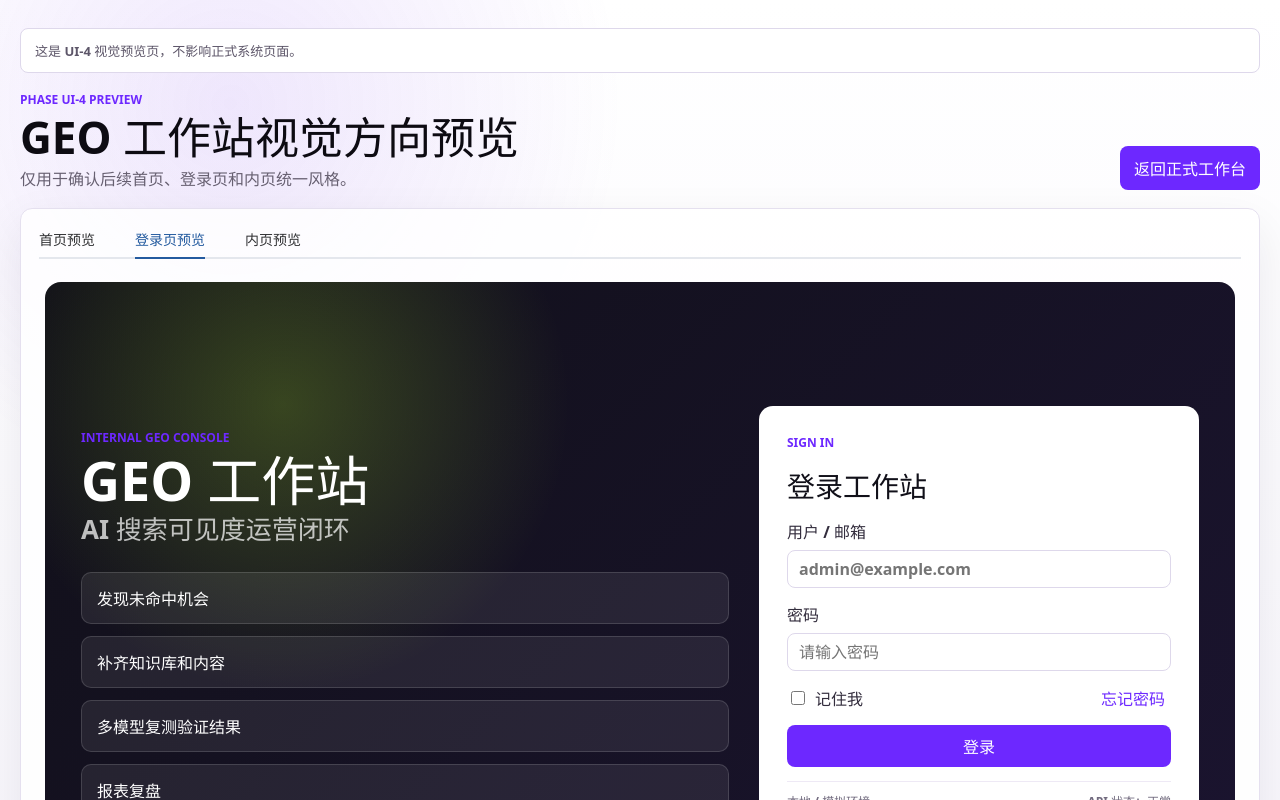
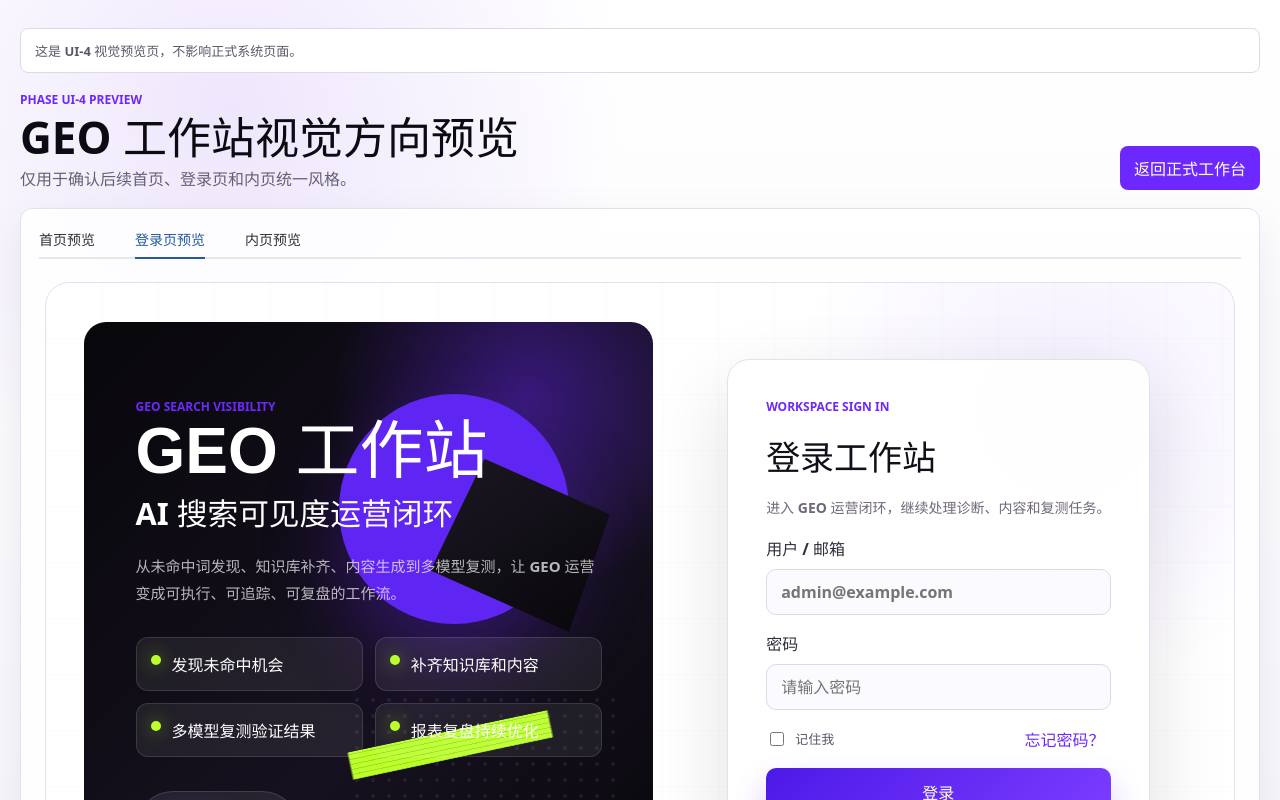
Before and after one commit to le989/geo-workstation, a Vue app in the folder apps/web/: page /style-preview in a window 1280 px wide. Both pictures are taken after a click on the tab "登录页预览". Shown: the top 800 px of the page. Built offline with nearby package versions, Linux system fonts and the light colour scheme.

Commit message:
优化 UI 预览登录页视觉

```diff
--- a/apps/web/src/views/StylePreviewView.vue
+++ b/apps/web/src/views/StylePreviewView.vue
@@ -268,20 +268,34 @@ const metricCards = [
         <el-tab-pane label="登录页预览" name="login">
           <section class="geo-preview-login">
             <div class="geo-preview-login-copy">
-              <p class="geo-preview-kicker">Internal GEO Console</p>
+              <div class="geo-preview-login-grid" aria-hidden="true" />
+              <div class="geo-preview-login-orb" aria-hidden="true" />
+              <div class="geo-preview-login-slab" aria-hidden="true" />
+              <div class="geo-preview-login-brush" aria-hidden="true" />
+              <p class="geo-preview-kicker">GEO SEARCH VISIBILITY</p>
               <h2>GEO 工作站</h2>
               <h3>AI 搜索可见度运营闭环</h3>
+              <p class="geo-preview-login-lede">
+                从未命中词发现、知识库补齐、内容生成到多模型复测，让 GEO 运营变成可执行、可追踪、可复盘的工作流。
+              </p>
               <ul>
                 <li>发现未命中机会</li>
                 <li>补齐知识库和内容</li>
                 <li>多模型复测验证结果</li>
-                <li>报表复盘</li>
+                <li>报表复盘持续优化</li>
               </ul>
+              <article class="geo-preview-login-signal">
+                <span>Visibility Loop</span>
+                <strong>诊断 → 生成 → 复测</strong>
+              </article>
             </div>
 
             <form class="geo-preview-login-card" aria-label="预览登录卡片">
-              <p class="geo-preview-kicker">Sign In</p>
+              <p class="geo-preview-kicker">Workspace Sign In</p>
               <h2>登录工作站</h2>
+              <span class="geo-preview-login-card-copy">
+                进入 GEO 运营闭环，继续处理诊断、内容和复测任务。
+              </span>
               <label>
                 用户 / 邮箱
                 <input placeholder="admin@example.com" type="text">
@@ -295,12 +309,12 @@ const metricCards = [
                   <input type="checkbox">
                   记住我
                 </label>
-                <button type="button">忘记密码</button>
+                <button type="button">忘记密码？</button>
               </div>
               <button type="button" class="geo-preview-login-submit">登录</button>
               <div class="geo-preview-login-status">
-                <span>本地 / 模拟环境</span>
-                <span>API 状态：正常</span>
+                <span><i aria-hidden="true" />本地 / 模拟环境</span>
+                <span><i aria-hidden="true" />API 状态：正常</span>
               </div>
             </form>
           </section>
@@ -1601,72 +1615,228 @@ const metricCards = [
 
 .geo-preview-login {
   display: grid;
-  grid-template-columns: minmax(0, 1fr) minmax(360px, 440px);
-  gap: 30px;
+  grid-template-columns: minmax(0, 1.05fr) minmax(380px, 0.95fr);
+  gap: 28px;
   align-items: center;
-  padding: 36px;
-  border-radius: 16px;
+  padding: clamp(24px, 3vw, 46px);
+  border: 1px solid #e5e0ef;
+  border-radius: 24px;
   background:
-    radial-gradient(circle at 20% 18%, rgb(186 255 41 / 22%), transparent 26%),
-    linear-gradient(135deg, #111019 0%, #1b1430 100%);
+    radial-gradient(circle at 86% 18%, rgb(109 40 255 / 8%), transparent 24%),
+    linear-gradient(90deg, rgb(17 16 25 / 2%) 1px, transparent 1px) 0 0 / 56px 56px,
+    linear-gradient(0deg, rgb(17 16 25 / 1.5%) 1px, transparent 1px) 0 0 / 56px 56px,
+    #ffffff;
 }
 
 .geo-preview-login-copy {
+  position: relative;
+  display: grid;
+  align-content: center;
+  overflow: hidden;
+  min-height: 620px;
+  padding: clamp(34px, 4vw, 58px);
+  border-radius: 22px;
+  background:
+    radial-gradient(circle at 18% 105%, rgb(109 40 255 / 68%), transparent 23%),
+    radial-gradient(circle at 78% 12%, rgb(109 40 255 / 42%), transparent 28%),
+    linear-gradient(135deg, #08070b 0%, #16111f 58%, #08070b 100%);
   color: #fff;
+  isolation: isolate;
+}
+
+.geo-preview-login-copy::after {
+  position: absolute;
+  right: -40px;
+  bottom: -42px;
+  width: 245px;
+  height: 170px;
+  clip-path: polygon(0 88%, 20% 16%, 40% 54%, 58% 5%, 100% 82%, 76% 100%, 18% 100%);
+  background:
+    linear-gradient(135deg, #ffffff 0 34%, #bbb9c5 35% 54%, #ffffff 55% 100%);
+  content: "";
+  opacity: 0.84;
+  z-index: -1;
+}
+
+.geo-preview-login-copy > :not(.geo-preview-login-grid):not(.geo-preview-login-orb):not(.geo-preview-login-slab):not(.geo-preview-login-brush) {
+  position: relative;
+  z-index: 2;
 }
 
 .geo-preview-login-copy h2 {
   color: #fff;
-  font-size: 54px;
+  font-family: "Microsoft YaHei", "PingFang SC", "Hiragino Sans GB", sans-serif;
+  font-size: clamp(54px, 5vw, 82px);
+  line-height: 0.96;
 }
 
 .geo-preview-login-copy h3 {
-  color: rgb(255 255 255 / 72%);
+  margin: 6px 0 0;
+  color: #ffffff;
+  font-size: clamp(26px, 2.4vw, 38px);
+  font-weight: 950;
+  line-height: 1.18;
+}
+
+.geo-preview-login-lede {
+  max-width: 620px;
+  margin: 22px 0 0;
+  color: rgb(255 255 255 / 70%);
+  font-size: 15px;
+  font-weight: 650;
+  line-height: 1.8;
 }
 
 .geo-preview-login-copy ul {
   display: grid;
+  grid-template-columns: repeat(2, minmax(0, 1fr));
   gap: 12px;
-  margin: 26px 0 0;
+  max-width: 640px;
+  margin: 30px 0 0;
   padding: 0;
   list-style: none;
 }
 
 .geo-preview-login-copy li {
-  padding: 13px 15px;
-  border: 1px solid rgb(255 255 255 / 14%);
-  border-radius: 10px;
-  background: rgb(255 255 255 / 8%);
+  position: relative;
+  padding: 14px 15px 14px 35px;
+  border: 1px solid rgb(255 255 255 / 12%);
+  border-radius: 12px;
+  background: rgb(255 255 255 / 7%);
   color: #fff;
   font-weight: 750;
 }
 
+.geo-preview-login-copy li::before {
+  position: absolute;
+  top: 17px;
+  left: 14px;
+  width: 10px;
+  height: 10px;
+  border-radius: 50%;
+  background: #baff29;
+  box-shadow: 0 0 18px rgb(186 255 41 / 58%);
+  content: "";
+}
+
+.geo-preview-login-grid {
+  position: absolute;
+  right: 34px;
+  bottom: 70px;
+  width: 270px;
+  height: 180px;
+  background:
+    radial-gradient(circle, rgb(255 255 255 / 24%) 1.5px, transparent 2.4px) 0 0 / 16px 16px;
+  opacity: 0.28;
+  z-index: -2;
+}
+
+.geo-preview-login-orb {
+  position: absolute;
+  top: 72px;
+  right: 84px;
+  width: 230px;
+  height: 230px;
+  border-radius: 50%;
+  background:
+    radial-gradient(circle at 38% 30%, rgb(255 255 255 / 20%), transparent 0 15%, transparent 16%),
+    #5f25f2;
+  box-shadow: 0 38px 76px rgb(95 31 226 / 34%);
+  z-index: -2;
+}
+
+.geo-preview-login-slab {
+  position: absolute;
+  top: 146px;
+  right: 40px;
+  width: 176px;
+  height: 154px;
+  clip-path: polygon(18% 0, 94% 20%, 84% 100%, 0 78%);
+  background: linear-gradient(135deg, #1b1722 0%, #08070b 100%);
+  filter: drop-shadow(0 20px 32px rgb(0 0 0 / 28%));
+  transform: rotate(11deg);
+  z-index: -1;
+}
+
+.geo-preview-login-brush {
+  position: absolute;
+  right: 78px;
+  bottom: 184px;
+  width: 240px;
+  height: 28px;
+  border-radius: 999px;
+  background:
+    repeating-linear-gradient(0deg, rgb(17 16 25 / 14%) 0 1px, transparent 1px 5px),
+    linear-gradient(90deg, transparent 0 5%, #baff29 6% 90%, transparent 91% 100%);
+  transform: rotate(-12deg);
+  z-index: 1;
+}
+
+.geo-preview-login-signal {
+  display: inline-grid;
+  gap: 7px;
+  width: fit-content;
+  margin-top: 34px;
+  padding: 14px 18px;
+  border: 1px solid rgb(255 255 255 / 13%);
+  border-radius: 999px;
+  background: rgb(255 255 255 / 8%);
+}
+
+.geo-preview-login-signal span {
+  color: #baff29;
+  font-size: 12px;
+  font-weight: 900;
+  text-transform: uppercase;
+}
+
+.geo-preview-login-signal strong {
+  color: #ffffff;
+  font-size: 14px;
+}
+
 .geo-preview-login-card {
   display: grid;
-  gap: 14px;
-  padding: 28px;
-  border-radius: 14px;
-  background: #fff;
+  gap: 16px;
+  max-width: 500px;
+  margin: 0 auto;
+  padding: clamp(28px, 3vw, 42px);
+  border: 1px solid #e5e0ef;
+  border-radius: 22px;
+  background: rgb(255 255 255 / 96%);
+  box-shadow: 0 28px 80px rgb(24 20 36 / 12%);
 }
 
 .geo-preview-login-card h2 {
   margin: 0;
   color: #111019;
-  font-size: 28px;
+  font-size: 34px;
+  font-weight: 950;
+}
+
+.geo-preview-login-card-copy {
+  max-width: 360px;
+  color: #706879;
+  font-size: 14px;
+  font-weight: 650;
+  line-height: 1.7;
 }
 
 .geo-preview-login-card label {
   display: grid;
-  gap: 7px;
+  gap: 9px;
   color: #332d3d;
-  font-weight: 700;
+  font-weight: 850;
 }
 
 .geo-preview-login-card input {
-  height: 38px;
-  padding: 0 11px;
+  height: 46px;
+  padding: 0 14px;
   border: 1px solid #ded8eb;
-  border-radius: 8px;
+  border-radius: 10px;
+  background: #fbfaff;
+  color: #17131f;
+  font: inherit;
 }
 
 .geo-preview-login-row,
@@ -1681,6 +1851,9 @@ const metricCards = [
   display: flex !important;
   grid-template-columns: auto 1fr;
   align-items: center;
+  gap: 8px !important;
+  color: #5f576b !important;
+  font-size: 13px;
 }
 
 .geo-preview-checkbox input {
@@ -1696,20 +1869,35 @@ const metricCards = [
 }
 
 .geo-preview-login-submit {
-  height: 42px;
+  height: 48px;
   border: 0;
-  border-radius: 8px;
-  background: #6d28ff;
+  border-radius: 10px;
+  background: linear-gradient(135deg, #4d19e8 0%, #7b3cff 100%);
   color: #fff;
   font-weight: 900;
+  box-shadow: 0 18px 34px rgb(91 32 234 / 24%);
 }
 
 .geo-preview-login-status {
-  padding-top: 10px;
+  padding-top: 14px;
   border-top: 1px solid #eee9f5;
   color: #716a7e;
   font-size: 12px;
   font-weight: 700;
+}
+
+.geo-preview-login-status span {
+  display: inline-flex;
+  align-items: center;
+  gap: 7px;
+}
+
+.geo-preview-login-status i {
+  width: 8px;
+  height: 8px;
+  border-radius: 50%;
+  background: #baff29;
+  box-shadow: 0 0 14px rgb(186 255 41 / 62%);
 }
 
 .geo-preview-dashboard {
```
